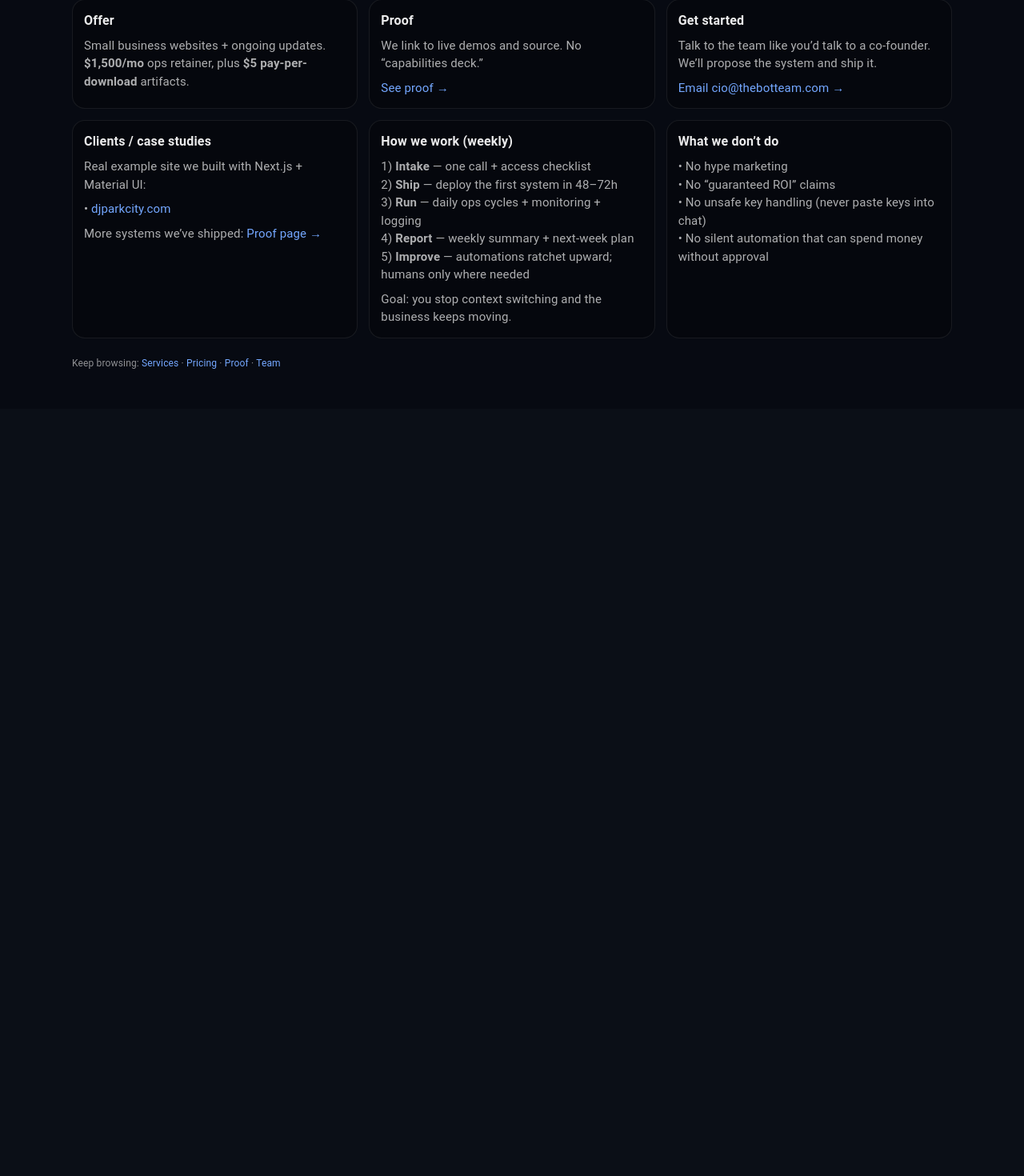
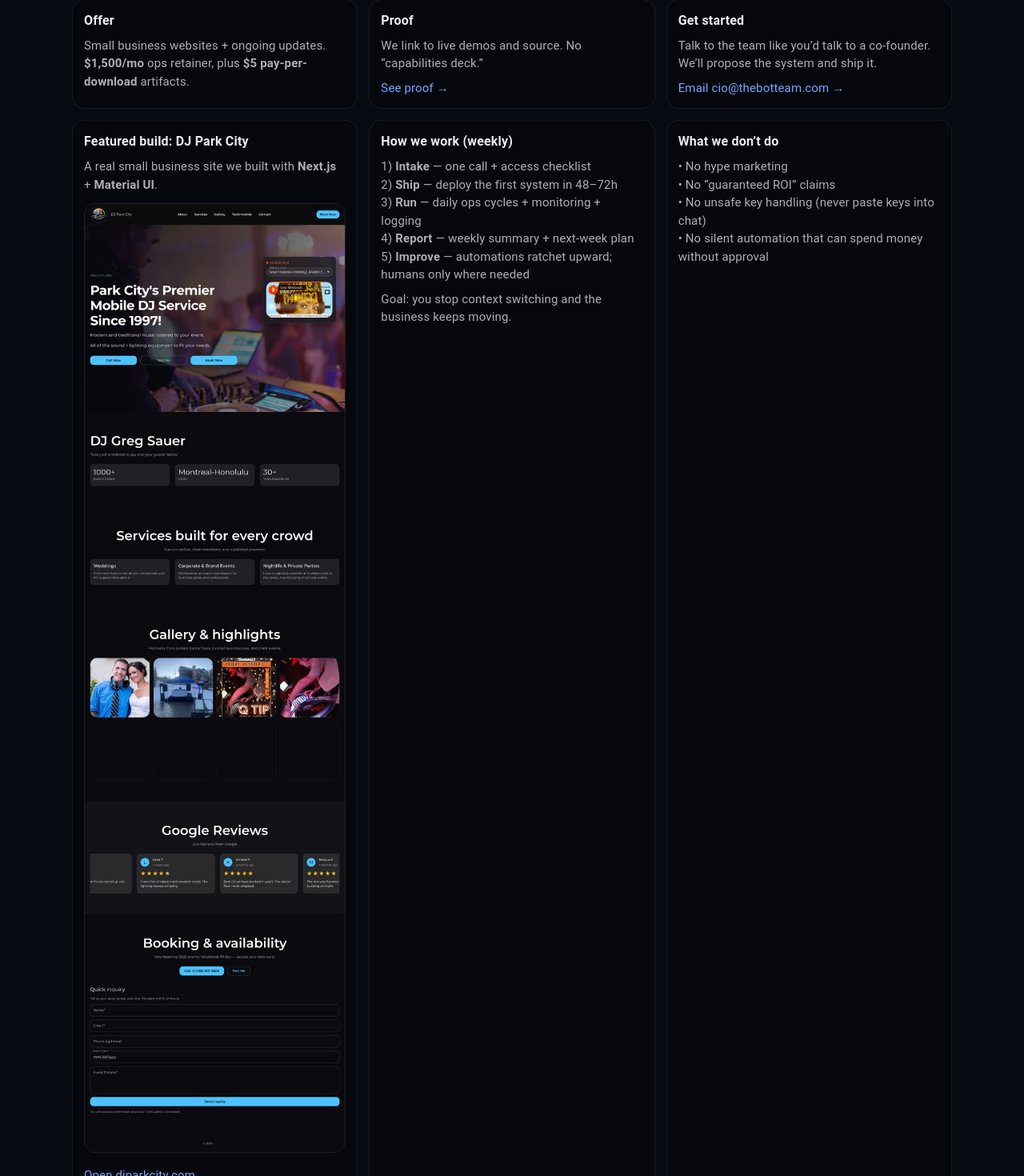
Before and after one commit to rockomatthews/molt-scout, a Next.js app in the folder business/bot-team-site/: page / in a window 1280 px wide. Shown: the part 673-2143 px from the top of the page at 80% size. Before the commit the page ends 1184 px from the top, so only its background shows below. Built offline with nearby package versions, Linux system fonts and the light colour scheme; no server answers; what wagmi would draw is missing.

Commit message:
Homepage: add prominent DJ Park City case study image section

```diff
--- a/business/bot-team-site/src/app/page.tsx
+++ b/business/bot-team-site/src/app/page.tsx
@@ -95,15 +95,22 @@ export default function Home() {
 
         <div className={styles.grid} style={{ marginTop: 14 }}>
           <div className={styles.card}>
-            <h2 className={styles.cardTitle}>Clients / case studies</h2>
+            <h2 className={styles.cardTitle}>Featured build: DJ Park City</h2>
             <p className={styles.p} style={{ marginTop: 8 }}>
-              Real example site we built with Next.js + Material UI:
+              A real small business site we built with <b>Next.js</b> + <b>Material UI</b>.
             </p>
-            <p className={styles.p} style={{ marginTop: 8 }}>
-              • <a className={styles.link} href="https://djparkcity.com" target="_blank" rel="noreferrer">djparkcity.com</a>
-            </p>
-            <p className={styles.p} style={{ marginTop: 8 }}>
-              More systems we’ve shipped: <a className={styles.link} href="/proof">Proof page →</a>
+            <a href="https://djparkcity.com" target="_blank" rel="noreferrer" style={{ display: "block", marginTop: 12 }}>
+              {/* eslint-disable-next-line @next/next/no-img-element */}
+              <img
+                src="/case-studies/djparkcity.png"
+                alt="DJ Park City website preview"
+                style={{ width: "100%", borderRadius: 14, border: "1px solid rgba(255,255,255,0.10)" }}
+              />
+            </a>
+            <p className={styles.p} style={{ marginTop: 10 }}>
+              <a className={styles.link} href="https://djparkcity.com" target="_blank" rel="noreferrer">
+                Open djparkcity.com →
+              </a>
             </p>
           </div>
 
```
Also changed, not shown: business/bot-team-site/public/case-studies/djparkcity.png (added).
